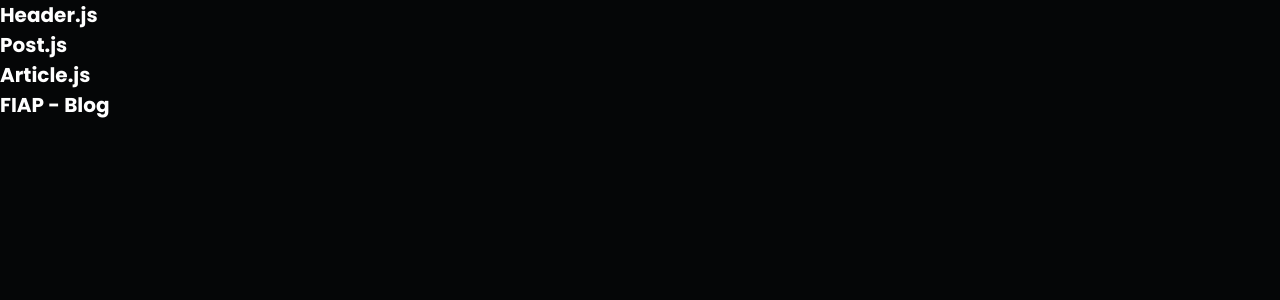
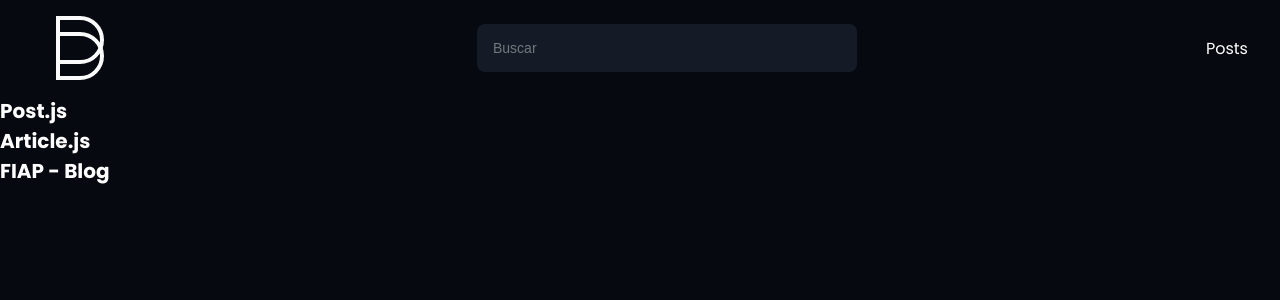
Before and after one commit to bl-comunicacao/blog-fiap-3-fase, a React (Vite) app: page / in a window 1280 px wide. Shown: the top 300 px of the page. Built offline with nearby package versions, Linux system fonts and the light colour scheme.

Commit message:
Styling the menu.

```diff
--- a/package.json
+++ b/package.json
@@ -12,7 +12,8 @@
   "dependencies": {
     "react": "^19.2.0",
     "react-dom": "^19.2.0",
-    "sass": "^1.97.3"
+    "sass": "^1.97.3",
+    "styled-components": "^6.3.11"
   },
   "devDependencies": {
     "@eslint/js": "^9.39.1",
--- a/src/assets/css/app.scss
+++ b/src/assets/css/app.scss
@@ -1,6 +1,12 @@
 @use "colors" as *;
 @use "typography" as *;
 @use "layout" as *;
+
+:root {
+  --white: #fff;
+  --black: #000;
+  --color-background: #06090f;
+}
 
 *,
 *::after,
@@ -19,7 +25,7 @@ html {
 
 body {
   width: 100%;
-  background-color: #050607;
+  background-color: var(--color-background);
 }
 
 img,
--- a/src/components/Header/index.jsx
+++ b/src/components/Header/index.jsx
@@ -1,5 +1,37 @@
+import {
+  Container,
+  Logo,
+  Search,
+  SearchInput,
+  Menu,
+  Nav,
+  NavLink,
+} from "./styles"
+import LogoSvg from "../../assets/svg/logo.svg"
+
 const Header = () => {
-  return <h1>Header.js</h1>
+  return (
+    <Container>
+      <Logo>
+        <img src={LogoSvg} alt="Blog FIAP" />
+      </Logo>
+
+      <Search>
+        <SearchInput
+          type="text"
+          name="search"
+          id="search"
+          placeholder="Buscar"
+        ></SearchInput>
+      </Search>
+
+      <Menu>
+        <Nav>
+          <NavLink href="#">Posts</NavLink>
+        </Nav>
+      </Menu>
+    </Container>
+  )
 }
 
 export default Header
--- /dev/null
+++ b/src/components/Header/styles.js
@@ -0,0 +1,60 @@
+import styled from "styled-components"
+
+export const Container = styled.header`
+  width: 100%;
+  max-width: 144rem;
+  display: flex;
+  align-items: center;
+  justify-content: space-between;
+  margin: 0 auto;
+  padding-left: 3.2rem;
+  padding-right: 3.2rem;
+`
+
+export const Logo = styled.div`
+  width: 9.6rem;
+`
+export const Search = styled.div``
+
+export const SearchInput = styled.input`
+  width: 100%;
+  min-width: 38rem;
+  height: 4.8rem;
+  font-size: 1.6rem;
+  color: var(--white);
+  background-color: #151b26;
+  border: 0;
+  border-radius: 8px;
+  padding: 0.8rem 1.6rem;
+  transition: 0.3s ease;
+  position: relative;
+
+  &:focus,
+  &:focus-visible {
+    outline: none;
+  }
+
+  &::placeholder {
+    font-size: 1.4rem;
+    color: var(--white);
+    opacity: 0.4;
+  }
+`
+
+export const Menu = styled.div``
+
+export const Nav = styled.nav`
+  display: flex;
+  gap: 2rem;
+`
+
+export const NavLink = styled.a`
+  font-size: 1.6rem;
+  text-decoration: none;
+  color: var(--white);
+  transtion: opacity 0.3s ease;
+
+  &:hover {
+    opacity: 0.8;
+  }
+`
```
Also changed, not shown: src/assets/svg/logo.svg (added), 1 other file (tests, documents, lock files or other folders).
